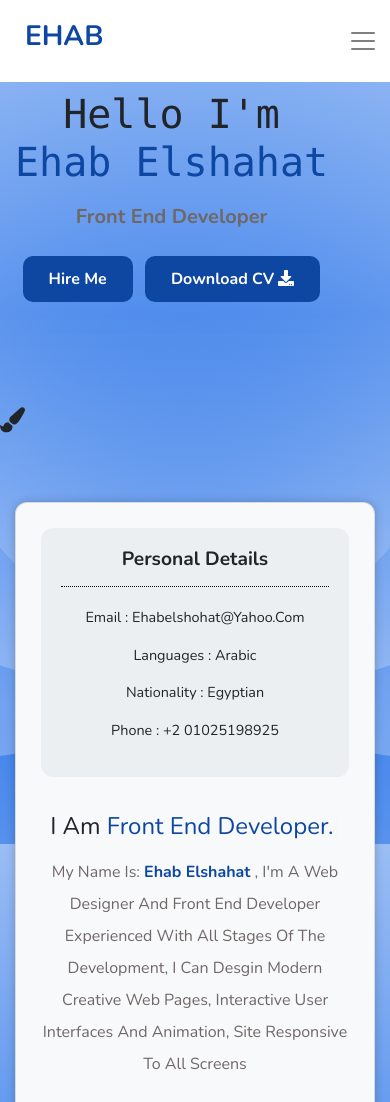
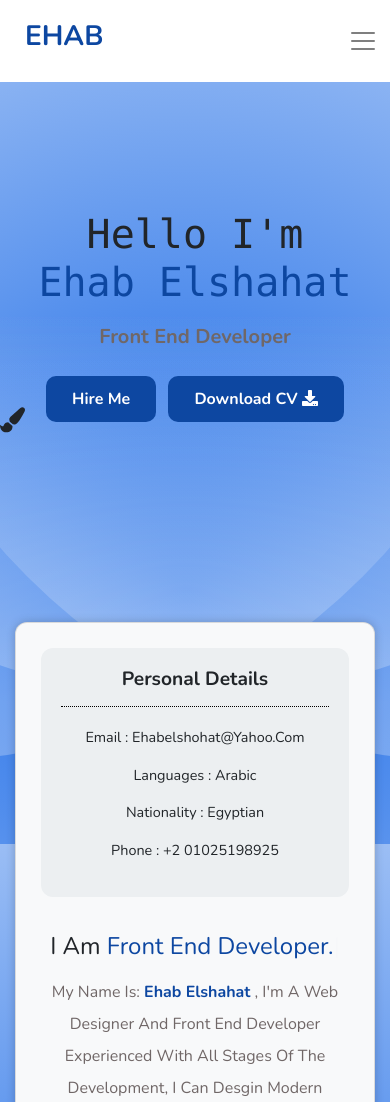
Before and after one commit to Ehab-Elshahat/AboAnas, a plain HTML site: page index.html in a window 390 px wide. Shown: the top 1102 px of the page. Drawn offline with nearby package versions, Linux system fonts and the light colour scheme; no server answers.

Commit message:
header-left-container

```diff
--- a/css/sass/style.scss
+++ b/css/sass/style.scss
@@ -191,7 +191,14 @@ header .hero-area {
   @media (max-width: 500px) {
     height: auto;
   }
-
+.container-header-left {
+  @media(max-width:767px){
+    justify-content: center;
+  }
+  @media(max-width:500px) {
+    margin-top: 120px;
+  }
+}
   .header-left {
     padding-top: 60px;
     padding-bottom: 50px;
--- a/index.html
+++ b/index.html
@@ -121,7 +121,7 @@
               </div>
             </div>
 
-            <div class="col-lg-5 col-md-7 col-sm-12 d-flex align-items-center">
+            <div class="col-lg-5 col-md-7 col-sm-12 d-flex align-items-center container-header-left">
               <div class="header-left">
                 <h1 class="h1 text-monospace text-capitalize">
                   Hello I'm <br /><span class="theme-color">ehab elshahat</span>
```
Also changed, not shown: css/style.css, 1 other file.
